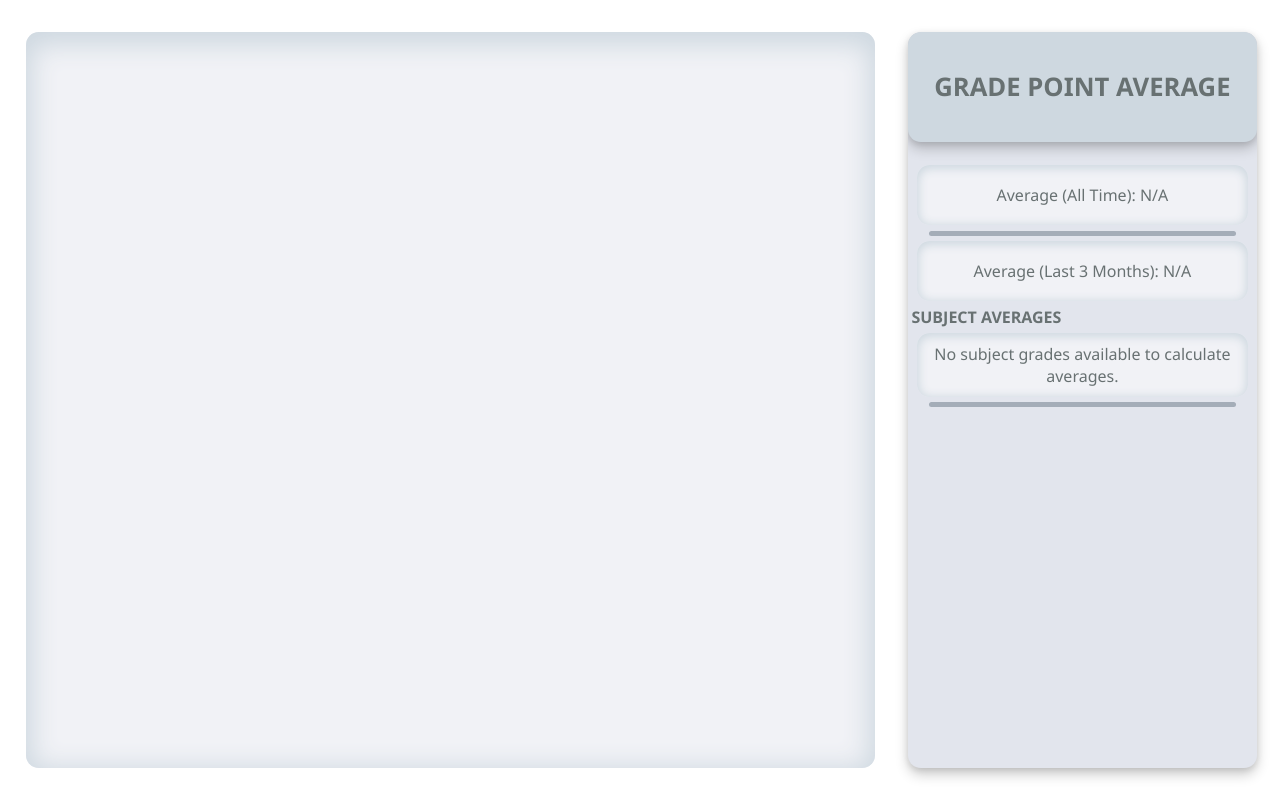
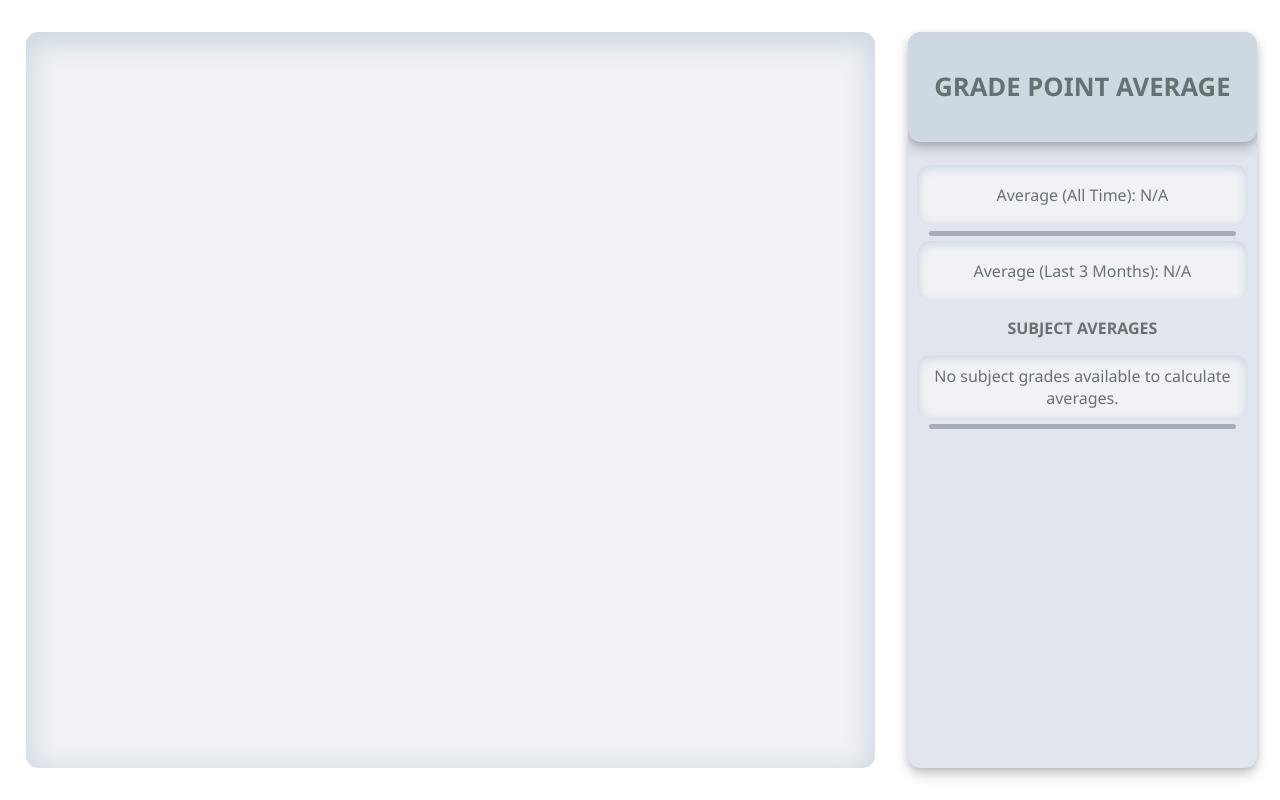
Before and after one commit to vrsestudio/GradeLens, a PHP site: page /sites/invoke/defaultview.php in a window 1280 px wide. Run offline with PHP 8.4, Linux system fonts and the light colour scheme; the visitor is signed in with stand-in values (Sample User, id 1); data that the repository does not hold is empty.

Commit message:
Minor Accessibility Tweaks

```diff
--- a/sites/invoke/defaultview.php
+++ b/sites/invoke/defaultview.php
@@ -97,7 +97,7 @@ foreach ($grades_by_subject as $sID => $subject_data) {
                         <div id="quickviewtext">
                             Average (Last 3 Months): <?php echo $average_last_3_months !== null ? htmlspecialchars($average_last_3_months) : 'N/A'; ?>
                         </div>
-                        <strong>SUBJECT AVERAGES</strong>
+                        <p id="middletext">SUBJECT AVERAGES</p>
                         <?php if (!empty($subject_averages)): ?>
                             <?php foreach ($subject_averages as $subject_info): ?>
                                 <div id="quickviewtext">
--- a/style/defaultview.css
+++ b/style/defaultview.css
@@ -147,6 +147,20 @@
     border-radius: 1vw;
 }
 
+#middletext {
+    height: auto;
+    width: fit-content;
+    margin-left: auto;
+    margin-right: auto;
+    background: none;
+
+    font-weight: bold;
+    align-items: center;
+    align-content: center;
+    justify-items: center;
+    justify-content: center;
+}
+
 ::-webkit-scrollbar {
     width: 12px;
 }
--- a/style/library.css
+++ b/style/library.css
@@ -221,7 +221,6 @@
 
     transition: 0.35s ease-in-out;
     &:hover {
-        cursor: pointer;
         border: 0.15vw solid #687172;
         transform: scale(1.075);
         width: 83%;
```
